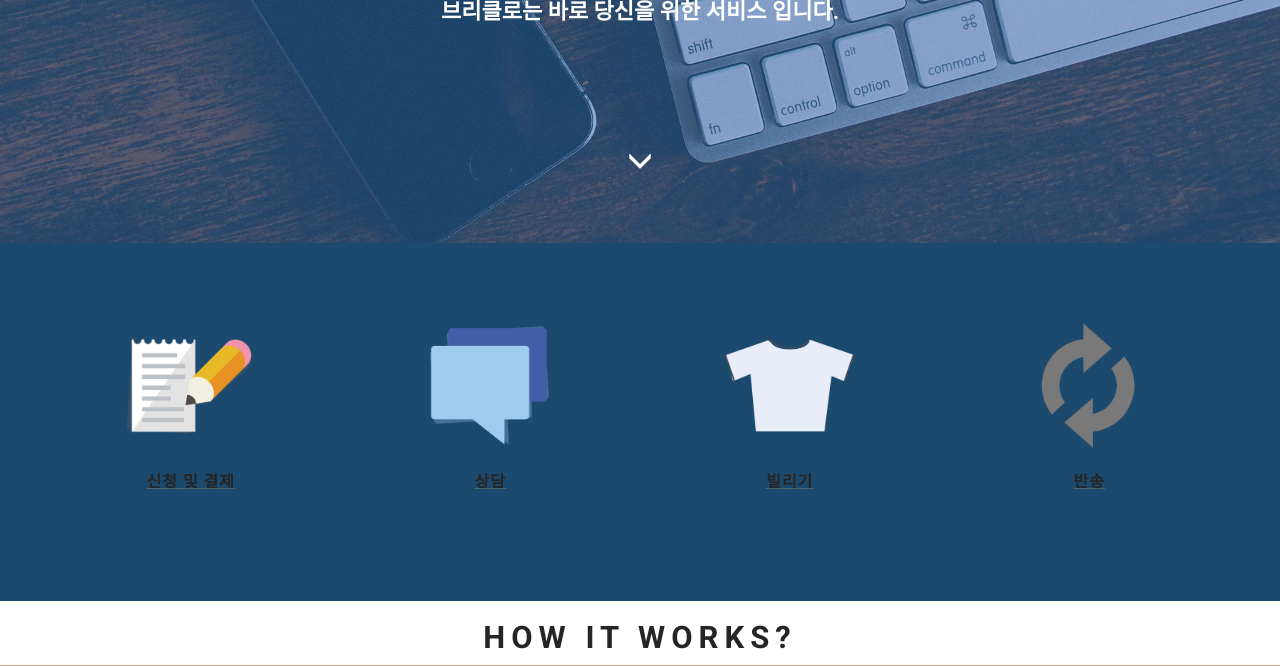
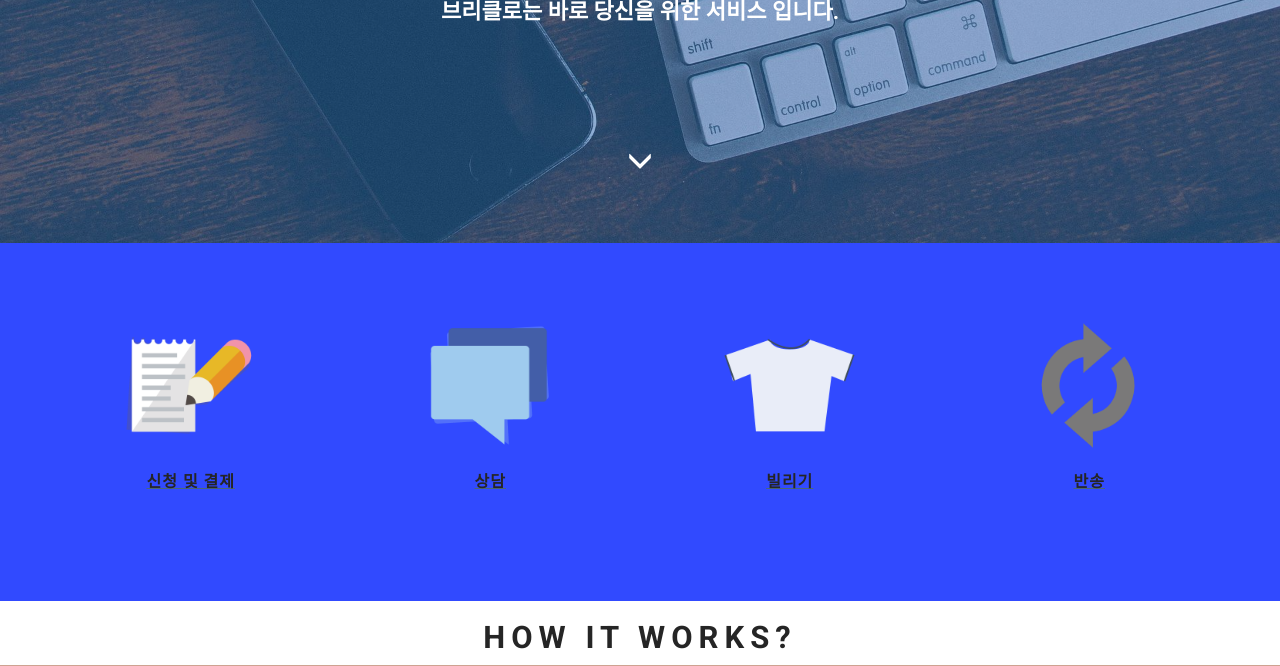
Before and after one commit to chphch/BRICLO, a Django app: page / in a window 1280 px wide. Shown: the part 1357-2023 px from the top of the page. Run offline with Django 3.2, Linux system fonts and the light colour scheme; some libraries are stand-ins or nearby versions; grey boxes are pictures that could not be loaded.

Commit message:
detail change

```diff
--- a/home/static/home/css/1-col-portfolio.css
+++ b/home/static/home/css/1-col-portfolio.css
@@ -12,6 +12,7 @@ footer {
     margin: 50px 0;
 }
 .row > .col-md-12 {
+
 	width:100%;
 	position:relative;
 	top:15px;
@@ -24,6 +25,7 @@ footer {
 	width:100%;
 	text-align:left;
 	height:3em;
+	margin-top:1em;
 }
 
 
--- a/home/templates/home/base.html
+++ b/home/templates/home/base.html
@@ -30,7 +30,7 @@
         <div class="mbr-section__container container">
             <div class="mbr-navbar__container">
                 <div class="mbr-navbar__column mbr-navbar__column--s mbr-navbar__brand">
-                    <a href="https://mobirise.com/bootstrap-template/">
+                    <a href="/">
                         <span class="mbr-navbar__brand-link mbr-brand mbr-brand--inline">
                             <span class="mbr-brand__logo"><img class="mbr-navbar__brand-img mbr-brand__img" src="{% static "home/css/assets/images/logo-mobile-350x350-53.png" %}" alt="Mobirise"></span>
                             <span class="mbr-brand__logo" style="width:80%;height:80%"><img class="mbr-navbar__brand-img mbr-brand__img" src="{% static "home/css/assets/images/name-mobile-350x350-53.png" %}" alt="Mobirise"></span>
--- a/home/templates/home/main.html
+++ b/home/templates/home/main.html
@@ -53,7 +53,7 @@
     </div>
 </section>
 
-<section class="content-2 col-4" id="features1-77" style="background-color: rgb(28, 73, 110);">
+<section class="content-2 col-4" id="features1-77" style="background: rgba(10, 40, 256,0.84);">
 
     <div class="container">
         <div class="row">
```
